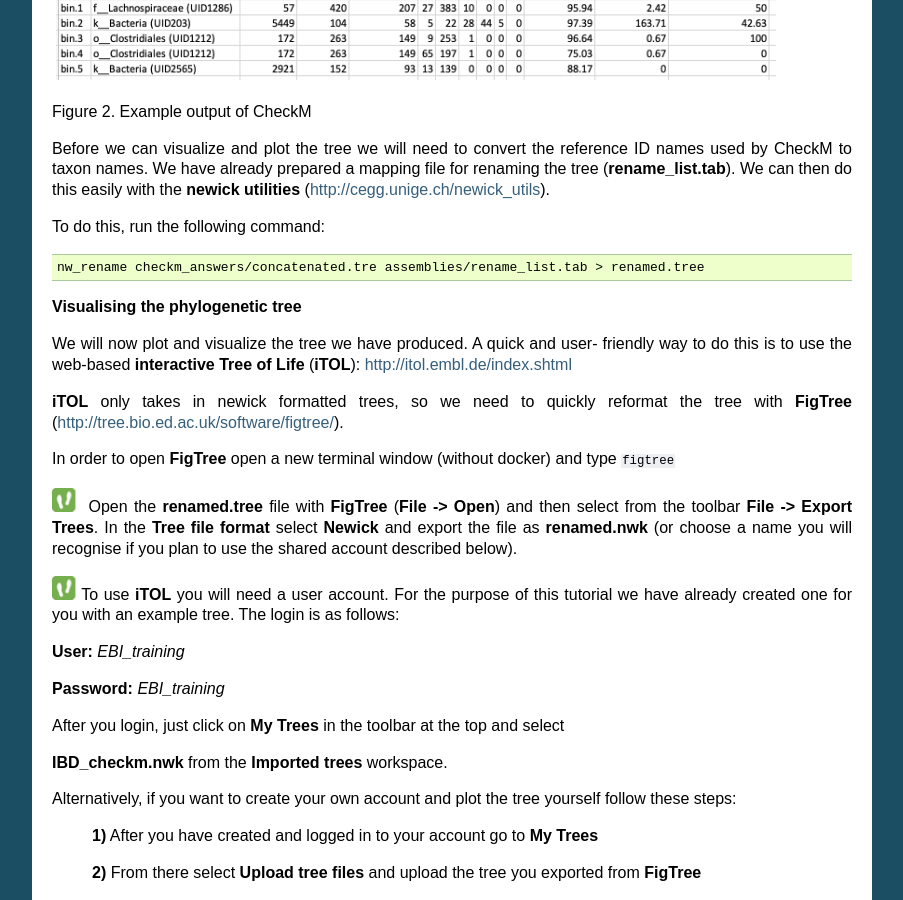
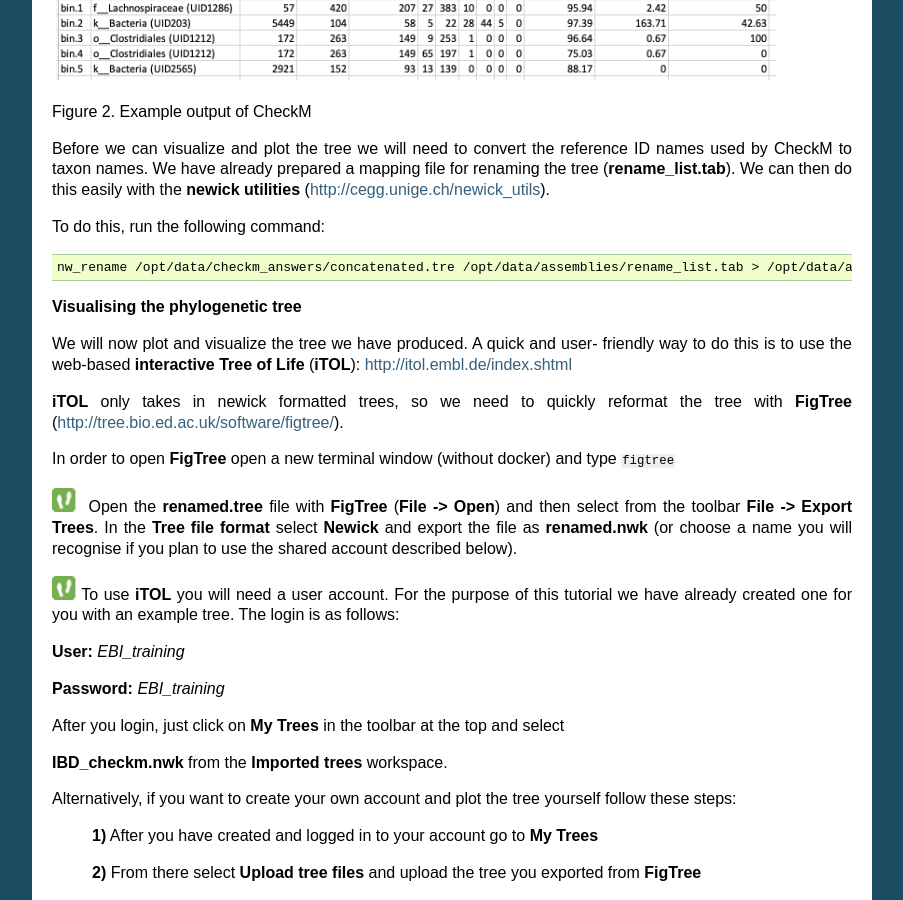
Before and after one commit to EBI-Metagenomics/mgnify-ebi-2021, a Sphinx documentation site: the page built from docs/source/mag.rst, in a window 1280 px wide and 900 px high, scrolled down 3382 px. Shown: the whole window, without its empty margins (198-1101 px from the left). Built offline with Sphinx 7.4.7, drawn with Linux system fonts in a browser that asks for light colours.

Commit message:
Update mag.rst

```diff
--- a/docs/source/mag.rst
+++ b/docs/source/mag.rst
@@ -197,7 +197,7 @@
 
 .. code-block:: bash
 
-    nw_rename checkm_answers/concatenated.tre assemblies/rename_list.tab > renamed.tree
+    nw_rename /opt/data/checkm_answers/concatenated.tre /opt/data/assemblies/rename_list.tab > /opt/data/assemblies/renamed.tree
 
 **Visualising the phylogenetic tree**
 
```
